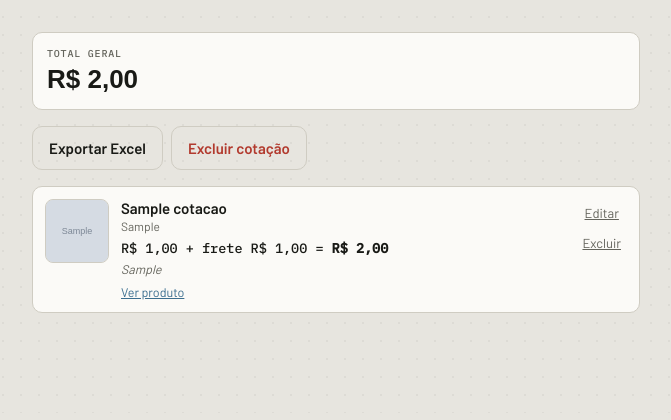
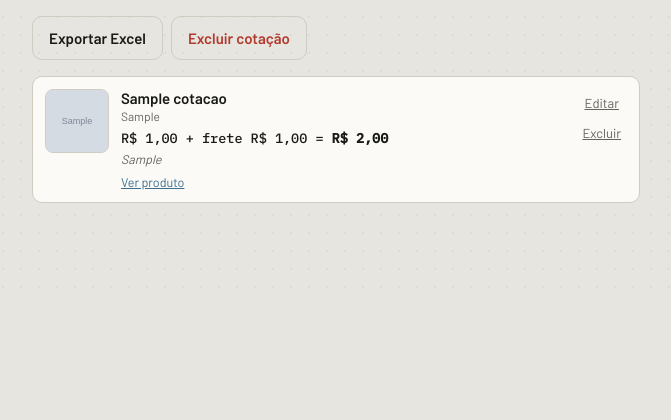
Before and after one commit to kauansant0s/meu-estoque, a Flask app: page /cotacoes/1 in a window 1280 px wide. Shown: the part 110-530 px from the top of the page, without its empty margins (304-975 px from the left). Run offline with Flask 3, Linux system fonts and the light colour scheme; tables that the repository leaves empty hold one stand-in row (values such as "Sample post"); grey boxes marked "Sample" are stand-in pictures; some web fonts are replaced.

Commit message:
novas mudanças

```diff
--- a/app.py
+++ b/app.py
@@ -679,46 +679,59 @@ def exportar_cotacao(cotacao_id):
     ws = wb.active
     ws.title = "Cotação"
 
-    cabecalho = ["Imagem", "Produto", "Loja", "Preço", "Frete", "Total", "Link", "Observação"]
-    ws.append(cabecalho)
-    for col, largura in zip("ABCDEFGH", [16, 32, 20, 12, 12, 12, 34, 30]):
-        ws.column_dimensions[col].width = largura
+    ws.column_dimensions["A"].width = 22
+    ws.column_dimensions["B"].width = 12
+    ws.column_dimensions["C"].width = 12
+    ws.column_dimensions["D"].width = 12
+    ws.column_dimensions["E"].width = 10
+    ws.column_dimensions["F"].width = 34
 
-    linha = 2
-    total_geral = 0.0
+    fonte_titulo = Font(bold=True, size=13)
+    fonte_produto = Font(bold=True, size=11)
+    fonte_cabecalho = Font(bold=True)
+
+    ws.merge_cells("A1:D1")
+    ws["A1"] = f"COTAÇÃO {cotacao['titulo'].upper()}"
+    ws["A1"].font = fonte_titulo
+
+    linha = 3
+    ESPACO_POR_BLOCO = 13  # linhas reservadas por item, pra caber a foto sem sobrepor o próximo
 
     for item in itens:
-        ws.row_dimensions[linha].height = 80
+        # Nome do produto pesquisado (identifica o bloco)
+        ws.merge_cells(f"A{linha}:D{linha}")
+        ws.cell(row=linha, column=1, value=item["nome"]).font = fonte_produto
+        linha += 1
+
+        # Cabeçalho da mini-tabela
+        for col, texto in enumerate(["LOJA", "VALOR", "FRETE", "TOTAL", "Link", "Observação"], start=1):
+            ws.cell(row=linha, column=col, value=texto).font = fonte_cabecalho
+
+        linha_dados = linha + 1
+        ws.cell(row=linha_dados, column=1, value=item["loja"] or "")
+        ws.cell(row=linha_dados, column=2, value=item["preco"])
+        ws.cell(row=linha_dados, column=3, value=item["frete"])
+        ws.cell(row=linha_dados, column=4, value=f"=SUM(B{linha_dados}:C{linha_dados})")
+
+        if item["link"]:
+            celula_link = ws.cell(row=linha_dados, column=5, value="Link")
+            celula_link.hyperlink = item["link"]
+            celula_link.font = Font(color="0563C1", underline="single")
+
+        ws.cell(row=linha_dados, column=6, value=item["observacao"] or "")
 
         if item["imagem_arquivo"]:
             caminho_imagem = os.path.join(PASTA_UPLOADS, item["imagem_arquivo"])
             if os.path.exists(caminho_imagem):
                 try:
                     img = ImagemExcel(caminho_imagem)
-                    img.width = 90
-                    img.height = 90
-                    ws.add_image(img, f"A{linha}")
+                    img.width = 220
+                    img.height = 220
+                    ws.add_image(img, f"A{linha_dados + 1}")
                 except Exception:
                     pass
 
-        subtotal = item["preco"] + item["frete"]
-        total_geral += subtotal
-
-        ws.cell(row=linha, column=2, value=item["nome"])
-        ws.cell(row=linha, column=3, value=item["loja"])
-        ws.cell(row=linha, column=4, value=item["preco"])
-        ws.cell(row=linha, column=5, value=item["frete"])
-        ws.cell(row=linha, column=6, value=subtotal)
-        if item["link"]:
-            celula_link = ws.cell(row=linha, column=7, value="Link")
-            celula_link.hyperlink = item["link"]
-            celula_link.font = Font(color="0563C1", underline="single")
-        ws.cell(row=linha, column=8, value=item["observacao"])
-        linha += 1
-
-    linha += 1
-    ws.cell(row=linha, column=5, value="Total geral:")
-    ws.cell(row=linha, column=6, value=total_geral)
+        linha += ESPACO_POR_BLOCO
 
     buffer = BytesIO()
     wb.save(buffer)
--- a/static/js/cotacao_detalhe.js
+++ b/static/js/cotacao_detalhe.js
@@ -24,9 +24,6 @@ function renderizarCotacao() {
   document.getElementById("titulo-cotacao").textContent = cotacaoAtual.titulo;
   document.getElementById("subtitulo-cotacao").textContent =
     new Date(cotacaoAtual.criado_em).toLocaleDateString("pt-BR");
-
-  const total = cotacaoAtual.itens.reduce((soma, item) => soma + item.preco + item.frete, 0);
-  document.getElementById("valor-total-cotacao").textContent = formatarPreco(total);
 
   const lista = document.getElementById("lista-itens-cotacao");
   lista.innerHTML = "";
--- a/templates/cotacao_detalhe.html
+++ b/templates/cotacao_detalhe.html
@@ -9,13 +9,6 @@
 </header>
 
 <main class="pagina">
-
-  <div class="resumo-cotacao">
-    <div class="stat">
-      <div class="stat__rotulo">Total geral</div>
-      <div class="stat__valor" id="valor-total-cotacao">R$ 0,00</div>
-    </div>
-  </div>
 
   <div class="barra-acoes-cotacao">
     <button type="button" class="botao botao--fantasma" id="botao-exportar-excel">Exportar Excel</button>
```
Also changed, not shown: static/uploads/cotacoes/66a9b6d53f654b2ba6fe7dac55038eff.webp (added).
